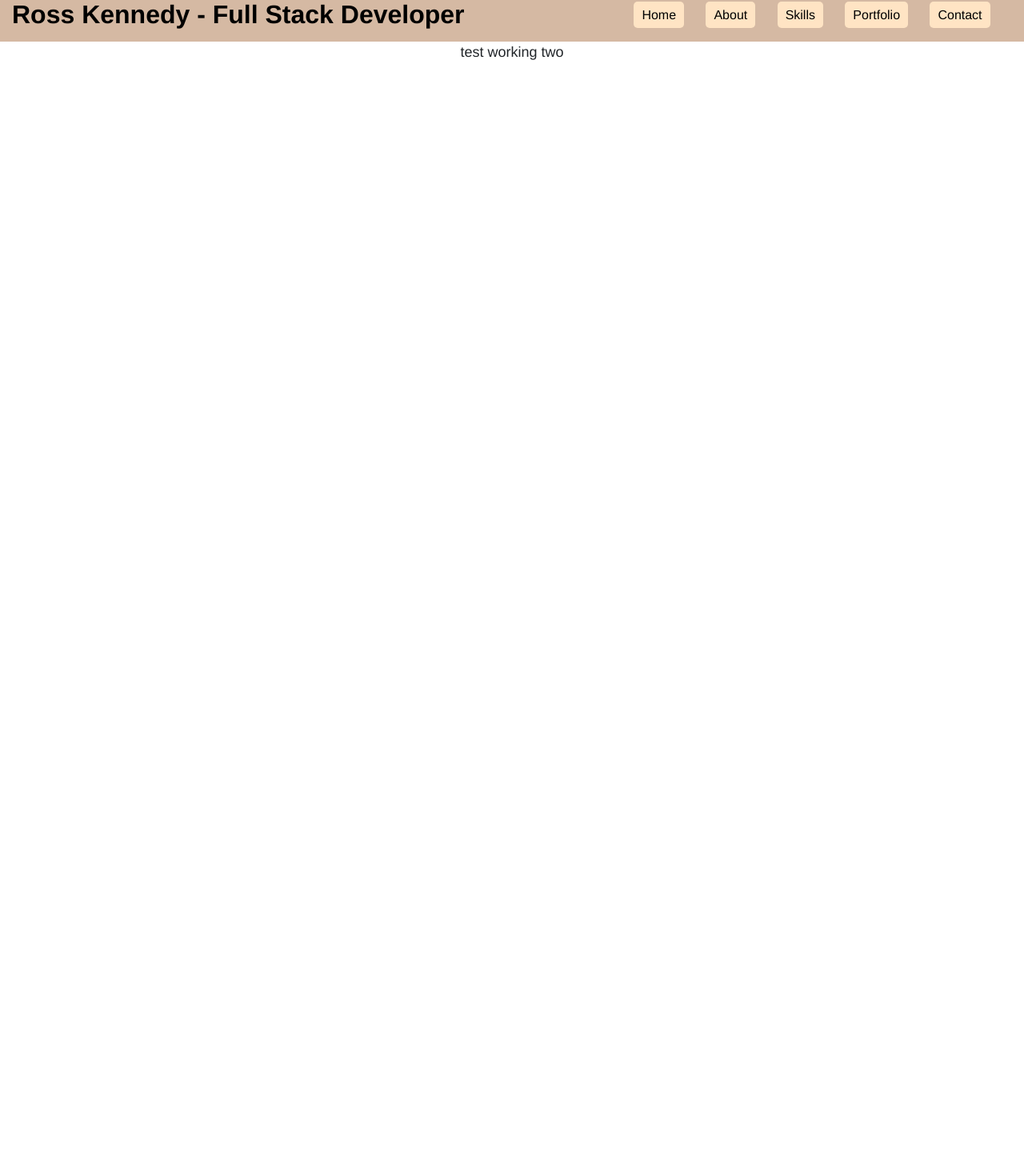
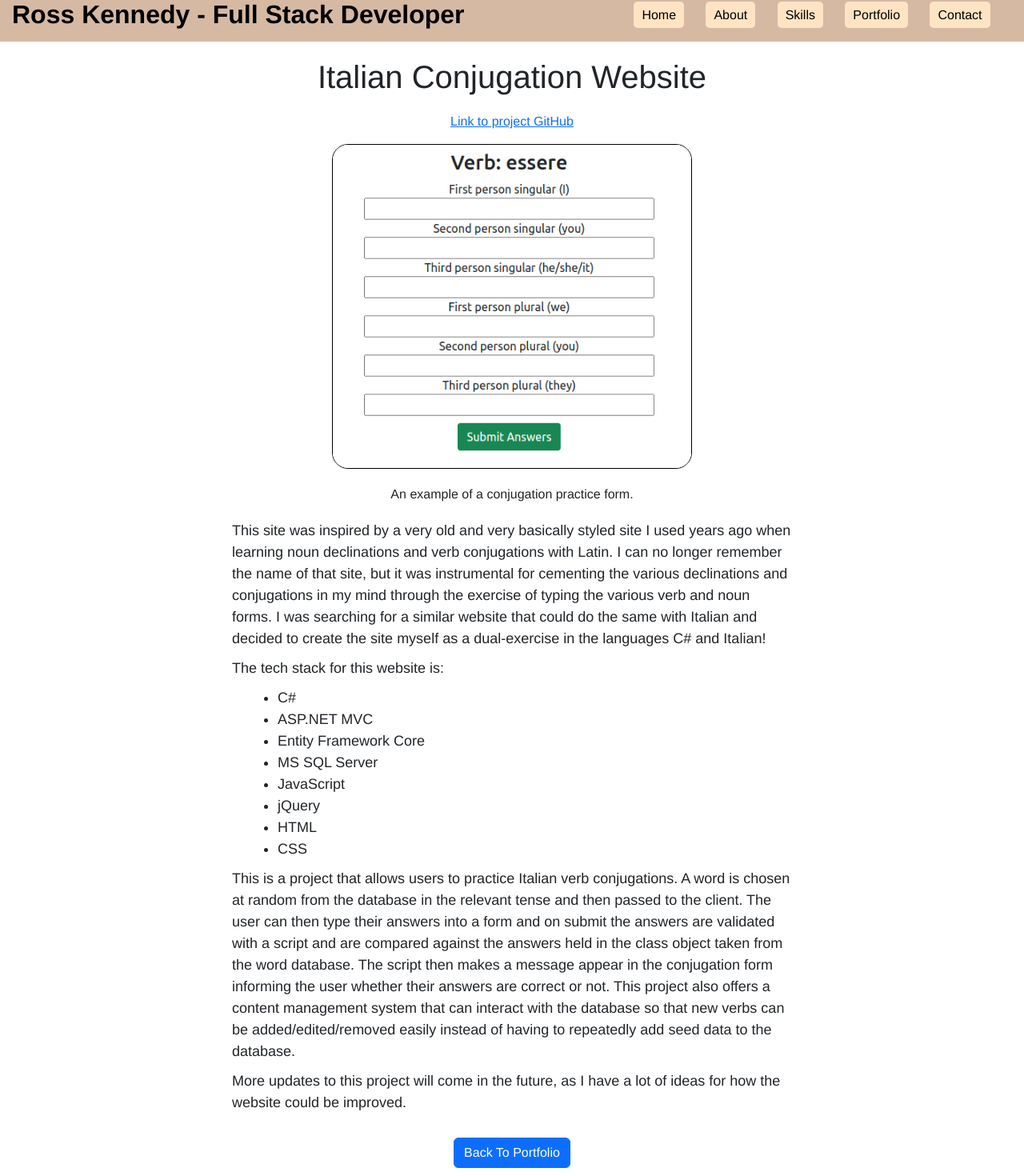
Before and after one commit to RoKen1000/portfolio-website, a React (Create React App) app: page /portfolio/conjugation-website in a window 1280 px wide. Shown: the part 16-1486 px from the top of the page at 80% size. Before the commit the page ends 800 px from the top, so only its background shows below. Built offline with nearby package versions, Linux system fonts and the light colour scheme.

Commit message:
Add content to ItalianConjugations component. Add styling. Add in screenshot of teh website to the article page.

```diff
--- a/src/components/portfolio-articles/ItalianConjugations.jsx
+++ b/src/components/portfolio-articles/ItalianConjugations.jsx
@@ -3,10 +3,50 @@ import "../../styles/PortfolioArticle.css"
 import Button from "react-bootstrap/Button"
 import { useNavigate, useLocation } from "react-router-dom"
 import { useEffect } from "react"
+import conjPractice from "../../images/conj-practice.png"
 
 export const ItalianConjugations = () => {
 
+    const {pathname} = useLocation()
+    const navigate = useNavigate()
+
+    useEffect(() => {
+        window.scroll(0, 0)
+    }, [pathname])
+
     return(
-        <p>test working two</p>
+        <main className="portfolio-article-page">
+            <motion.div
+                initial={{opacity: 0}}
+                animate={{opacity: 1}}
+                exit={{opacity: 0}}
+            >
+                <h1>Italian Conjugation Website</h1>
+                <article>
+                    <ul className="portfolio-article-links">
+                        <li><a rel="noreferrer" target="_blank" href="https://github.com/RoKen1000/ItalianConjugationPractice">Link to project GitHub</a></li>
+                    </ul>
+                    <figure>
+                        <img src={conjPractice} id="conj-screenshot" alt="An example of conjugation practice from the Italian Conjugation Practice website."></img>
+                        <figcaption>An example of a conjugation practice form.</figcaption>
+                    </figure>
+                    <p>This site was inspired by a very old and very basically styled site I used years ago when learning noun declinations and verb conjugations with Latin. I can no longer remember the name of that site, but it was instrumental for cementing the various declinations and conjugations in my mind through the exercise of typing the various verb and noun forms. I was searching for a similar website that could do the same with Italian and decided to create the site myself as a dual-exercise in the languages C# and Italian!</p>
+                    <p>The tech stack for this website is:</p>
+                    <ul className="portfolio-article-tech-stack">
+                        <li>C#</li>
+                        <li>ASP.NET MVC</li>
+                        <li>Entity Framework Core</li>
+                        <li>MS SQL Server</li>
+                        <li>JavaScript</li>
+                        <li>jQuery</li>
+                        <li>HTML</li>
+                        <li>CSS</li>
+                    </ul>
+                    <p>This is a project that allows users to practice Italian verb conjugations. A word is chosen at random from the database in the relevant tense and then passed to the client. The user can then type their answers into a form and on submit the answers are validated with a script and are compared against the answers held in the class object taken from the word database. The script then makes a message appear in the conjugation form informing the user whether their answers are correct or not. This project also offers a content management system that can interact with the database so that new verbs can be added/edited/removed easily instead of having to repeatedly add seed data to the database.</p>
+                    <p>More updates to this project will come in the future, as I have a lot of ideas for how the website could be improved.</p>
+                </article>
+                <Button onClick={() => navigate("/portfolio")}>Back To Portfolio</Button>
+            </motion.div>
+        </main>
     )
 }
--- a/src/styles/PortfolioArticle.css
+++ b/src/styles/PortfolioArticle.css
@@ -9,7 +9,7 @@
 
 .portfolio-article-page img{
     width: 300px;
-    border: solid black;
+    border: solid black 1px;
     border-radius: 20px;
 }
 
@@ -61,4 +61,7 @@
     #calculator-screenshot{
         width: 600px;
     }
+    #conj-screenshot{
+        width: 450px;
+    }
 }
```
Also changed, not shown: src/images/conj-practice.png (added).
